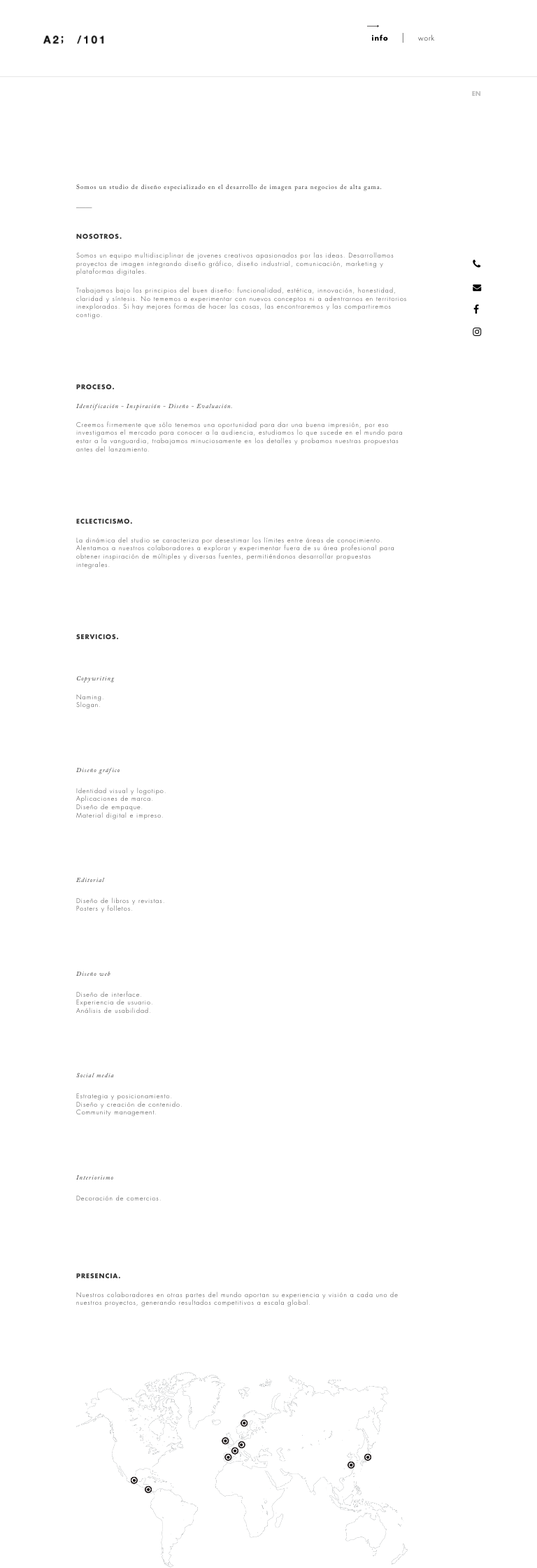
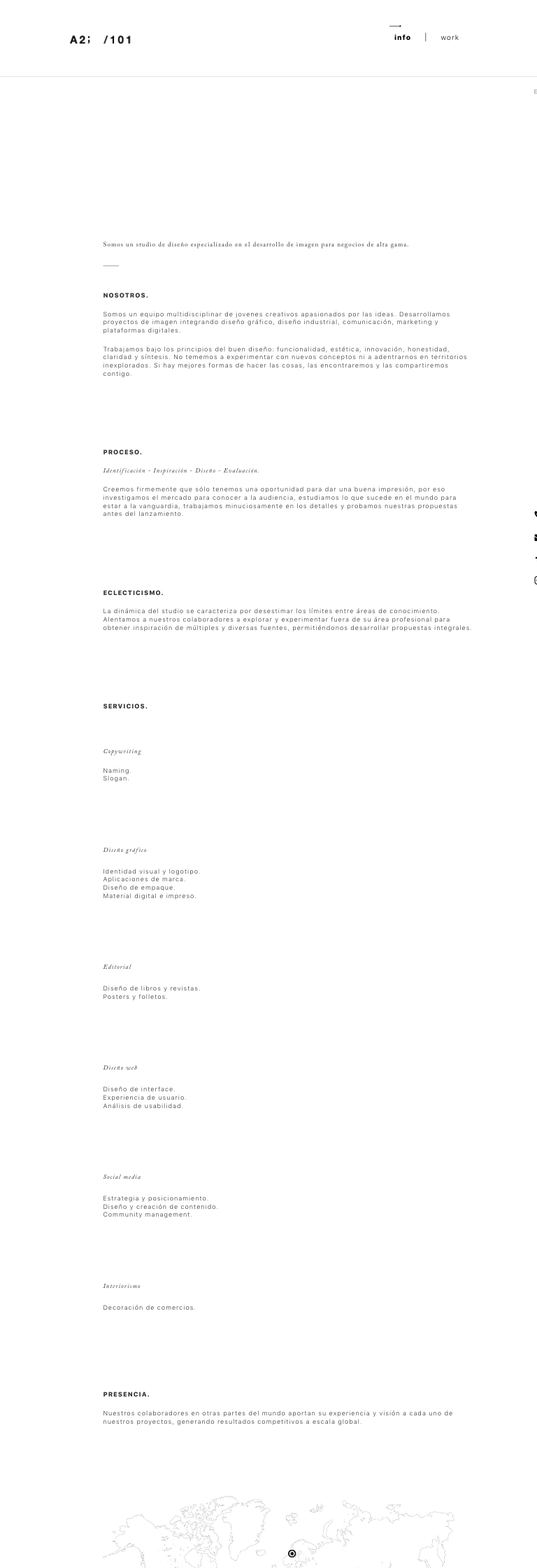
Before and after one commit to mzellhuber/a2101, a PHP site: page / in a window 768 px wide. Shown: the top 2240 px of the page at 70% size. Run offline with PHP 8.4, Linux system fonts and the light colour scheme.

Commit message:
font and ipad

```diff
--- a/css/style.css
+++ b/css/style.css
@@ -18,9 +18,20 @@
     src: url(../font/Adobe-Caslon-Pro-Italic.ttf);
 }
 
+@font-face{
+	font-family: SF-Heavy;
+	src: url(../font/SF-Pro-Text-Heavy.otf);
+}
+
+@font-face{
+	font-family: SF-Light;
+	src: url(../font/SF-Pro-Text-Light.otf);
+}
+
+
 body{
-	font-family: 'FuturaLight' ,'Raleway', sans-serif;
-	line-height: 13pt;
+	font-family: 'SF-Light','FuturaLight' ,'Raleway', sans-serif;
+	line-height: 12pt;
 	letter-spacing: 1px;
 }
 
@@ -34,7 +45,7 @@
 }
 
 .futura-bold{
-	font-family: 'FuturaBold','Futura';
+	font-family: 'SF-Heavy','FuturaBold','Futura';
 }
 
 .wrapper {
@@ -104,7 +115,7 @@
 }
 
 .rotate{
-	font-size: 12px;
+	font-size: 11px;
 	margin-right: 70%;
     margin-top: 100%;
 
@@ -149,7 +160,7 @@
 }
 
 .first p, .second p{
-	font-size: 12px !important;
+	font-size: 11px !important;
 	font-weight: lighter;
 }
 
@@ -199,7 +210,7 @@
 .first-work{
 	padding-top: 8%;
 	padding-bottom: 10%;
-	font-size: 12px;
+	font-size: 11px;
 	z-index: -9999;
 }
 
@@ -395,5 +406,31 @@
 @media (min-width: 768px) and (max-width: 768px) {
 	.main-div {
 	    padding-left:0%;
+    	margin-left: 13.333333%;
+	}
+
+	.ipad-nav{
+		margin-left: 5%;
+		margin-right: -5%;
+	}
+
+	.sidebar {
+    	margin-left: 8%;
+	}
+
+	.social-icons{
+		margin-top: 380px;
+	}
+
+	.first{
+		margin-top: 17%;
+	}
+
+	.jumbotron{
+		padding-right: 0px !important;
+	}
+
+	.mobile-menu{
+		left: 4.333333%;
 	}
 }
--- a/home.html
+++ b/home.html
@@ -23,7 +23,7 @@
 	      <div class="container">
 
 	        <div class="row">
-	        	<div class="col-xs-6">
+	        	<div class="col-xs-6 ipad-nav">
 	        		<div class= "logo-img"><img class="img-responsive" src="./img/logo.png"></div>
 	        	</div>
 	        	<div class="col-xs-6 mobile-menu">
--- a/index.html
+++ b/index.html
@@ -23,7 +23,7 @@
 	      <div class="container">
 
 	        <div class="row">
-	        	<div class="col-xs-6">
+	        	<div class="col-xs-6 ipad-nav">
 	        		<div class= "logo-img"><img class="img-responsive" src="./img/logo.png"></div>
 	        	</div>
 	        	<div class="col-xs-6 mobile-menu">
```
Also changed, not shown: font/SF-Pro-Text-Heavy.otf (added), font/SF-Pro-Text-Light.otf (added), img/a2101/3.jpg, img/a2101/7.jpg.
